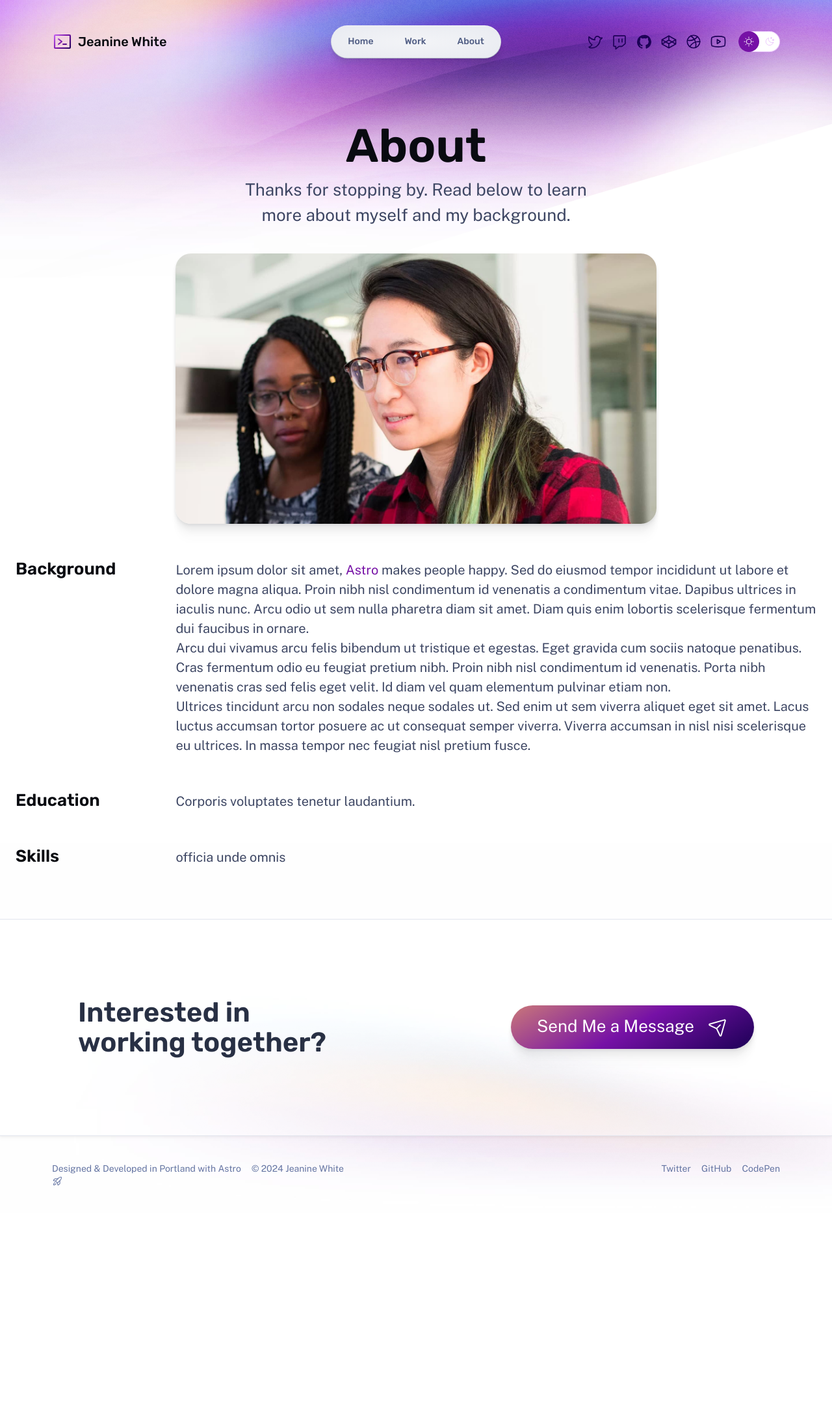
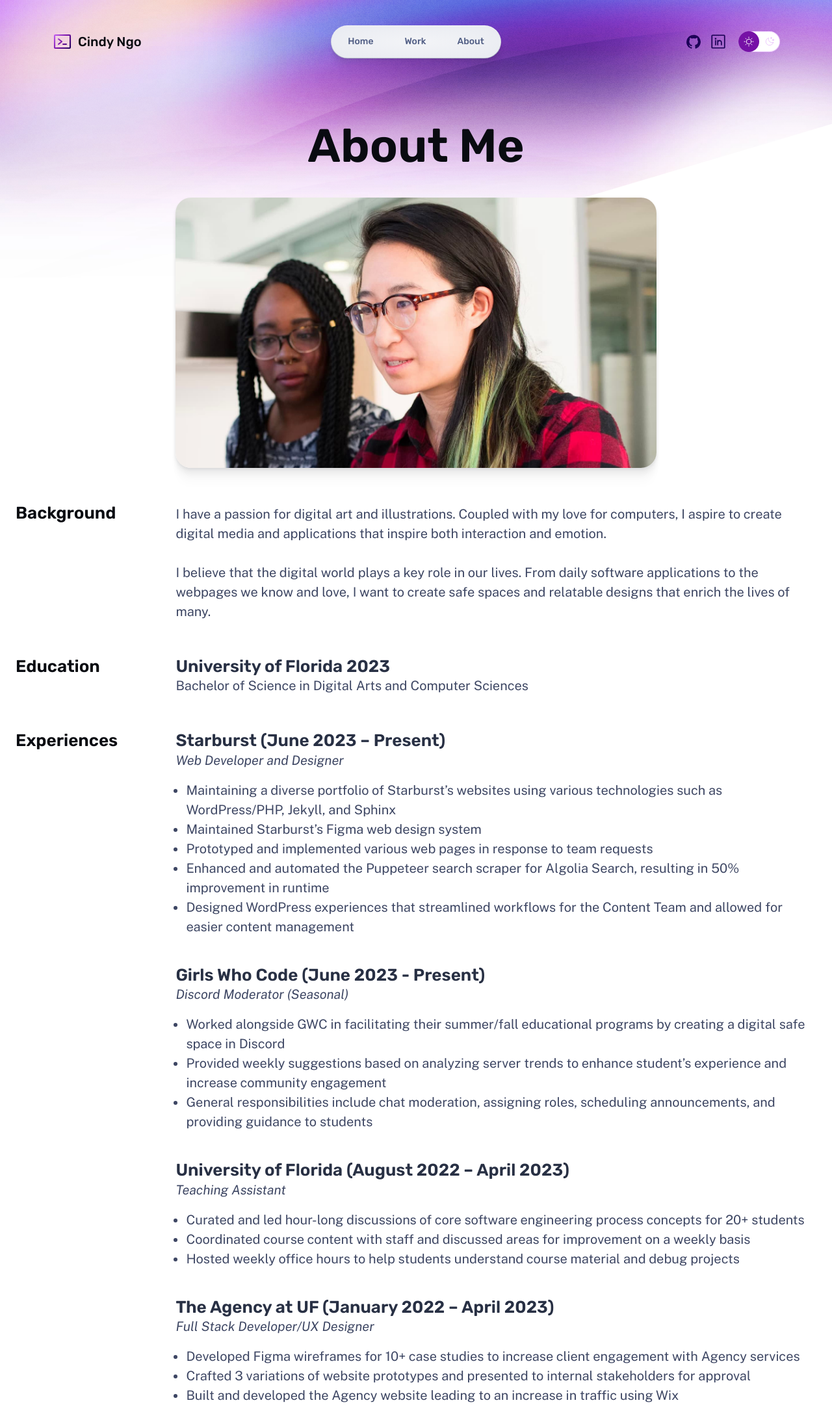
Before and after one commit to cindyngo44/cindyngo44.github.io, an Astro site: page /about in a window 1280 px wide. Shown: the top 2165 px of the page at 65% size. Before the commit the page ends 1866 px from the top, so only its background shows below. Built offline with nearby package versions, Linux system fonts and the light colour scheme; Astro itself is replaced by a stand-in of ours.

Commit message:
Added new content

```diff
--- a/src/components/ContactCTA.astro
+++ b/src/components/ContactCTA.astro
@@ -4,8 +4,8 @@ import Icon from './Icon.astro';
 ---
 
 <aside>
-	<h2>Interested in working together?</h2>
-	<CallToAction href="mailto:me@example.com">
+	<h2>Let's work together!</h2>
+	<CallToAction href="mailto:ngo-cindy@outlook.com">
 		Send Me a Message
 		<Icon icon="paper-plane-tilt" size="1.2em" />
 	</CallToAction>
--- a/src/components/Footer.astro
+++ b/src/components/Footer.astro
@@ -5,16 +5,11 @@ const currentYear = new Date().getFullYear();
 
 <footer>
 	<div class="group">
-		<p>
-			Designed & Developed in Portland with <a href="https://astro.build/">Astro</a>
-			<Icon icon="rocket-launch" size="1.2em" />
-		</p>
-		<p>&copy; {currentYear} Jeanine White</p>
+		<p>&copy; {currentYear} Cindy Ngo</p>
 	</div>
 	<p class="socials">
-		<a href="https://twitter.com/me"> Twitter</a>
-		<a href="https://github.com/me"> GitHub</a>
-		<a href="https://codepen.io/me"> CodePen</a>
+		<a href="https://www.linkedin.com/in/cindy-ngo44/"> LinkedIn</a>
+		<a href="https://github.com/cindyngo44"> GitHub</a>
 	</p>
 </footer>
 <style>
--- a/src/components/IconPaths.ts
+++ b/src/components/IconPaths.ts
@@ -35,4 +35,6 @@ export const iconPaths = {
 	'linkedin-logo': `<rect width="184" height="184" x="36" y="36" fill="none" stroke-linecap="round" stroke-linejoin="round" stroke-width="16" rx="8"/><path fill="none" stroke-linecap="round" stroke-linejoin="round" stroke-width="16" d="M120 112v64m-32-64v64m32-36a28 28 0 0 1 56 0v36"/><circle stroke="none" cx="88" cy="80" r="12"/>`,
 	'instagram-logo': `<circle cx="128" cy="128" r="40" fill="none" stroke-miterlimit="10" stroke-width="16"/><rect width="184" height="184" x="36" y="36" fill="none" stroke-linecap="round" stroke-linejoin="round" stroke-width="16" rx="48"/><circle cx="180" cy="76" r="12" stroke="none" />`,
 	'tiktok-logo': `<path fill="none" stroke-linecap="round" stroke-linejoin="round" stroke-width="16" d="M168 106a96 96 0 0 0 56 18V84a56 56 0 0 1-56-56h-40v128a28 28 0 1 1-40-25V89a68 68 0 1 0 80 67Z"/>`,
+	'paint-brush': `<path d="M232,32a8,8,0,0,0-8-8c-44.08,0-89.31,49.71-114.43,82.63A60,60,0,0,0,32,164c0,30.88-19.54,44.73-20.47,45.37A8,8,0,0,0,16,224H92a60,60,0,0,0,57.37-77.57C182.3,121.31,232,76.08,232,32ZM92,208H34.63C41.38,198.41,48,183.92,48,164a44,44,0,1,1,44,44Zm32.42-94.45q5.14-6.66,10.09-12.55A76.23,76.23,0,0,1,155,121.49q-5.9,4.94-12.55,10.09A60.54,60.54,0,0,0,124.42,113.55Zm42.7-2.68a92.57,92.57,0,0,0-22-22c31.78-34.53,55.75-45,69.9-47.91C212.17,55.12,201.65,79.09,167.12,110.87Z"></path>`,
+	'linkedin-logo': `<path d="M216,24H40A16,16,0,0,0,24,40V216a16,16,0,0,0,16,16H216a16,16,0,0,0,16-16V40A16,16,0,0,0,216,24Zm0,192H40V40H216V216ZM96,112v64a8,8,0,0,1-16,0V112a8,8,0,0,1,16,0Zm88,28v36a8,8,0,0,1-16,0V140a20,20,0,0,0-40,0v36a8,8,0,0,1-16,0V112a8,8,0,0,1,15.79-1.78A36,36,0,0,1,184,140ZM100,84A12,12,0,1,1,88,72,12,12,0,0,1,100,84Z"></path>`,
 };
--- a/src/components/MainHead.astro
+++ b/src/components/MainHead.astro
@@ -7,8 +7,8 @@ interface Props {
 }
 
 const {
-	title = 'Jeanine White: Personal Site',
-	description = 'The personal site of Jeanine White',
+	title = 'Cindy Ngo\'s Portfolio',
+	description = 'The portfolio of Cindy Ngo',
 } = Astro.props;
 ---
 
--- a/src/components/Nav.astro
+++ b/src/components/Nav.astro
@@ -12,12 +12,8 @@ const textLinks: { label: string; href: string }[] = [
 
 /** Icon links to social media — edit these with links to your profiles! */
 const iconLinks: { label: string; href: string; icon: keyof typeof iconPaths }[] = [
-	{ label: 'Twitter', href: 'https://twitter.com/me', icon: 'twitter-logo' },
-	{ label: 'Twitch', href: 'https://twitch.tv/me', icon: 'twitch-logo' },
-	{ label: 'GitHub', href: 'https://github.com/me', icon: 'github-logo' },
-	{ label: 'CodePen', href: 'https://codepen.io/me', icon: 'codepen-logo' },
-	{ label: 'dribbble', href: 'https://dribbble.com/me', icon: 'dribbble-logo' },
-	{ label: 'YouTube', href: 'https://www.youtube.com/@me/', icon: 'youtube-logo' },
+	{ label: 'GitHub', href: 'https://github.com/cindyngo44', icon: 'github-logo' },
+	{ label: 'LinkedIn', href: 'https://www.linkedin.com/in/cindy-ngo44/', icon: 'linkedin-logo' },
 ];
 ---
 
@@ -25,7 +21,7 @@ const iconLinks: { label: string; href: string; icon: keyof typeof iconPaths }[]
 	<div class="menu-header">
 		<a href="/" class="site-title">
 			<Icon icon="terminal-window" color="var(--accent-regular)" size="1.6em" gradient />
-			Jeanine White
+			Cindy Ngo
 		</a>
 		<menu-button>
 			<template>
--- a/src/pages/about.astro
+++ b/src/pages/about.astro
@@ -5,12 +5,12 @@ import ContactCTA from '../components/ContactCTA.astro';
 import Hero from '../components/Hero.astro';
 ---
 
-<BaseLayout title="About | Jeanine White" description="About Jeanine White Lorem Ipsum">
+<BaseLayout title="About | Cindy Ngo" description="About Cindy Ngo">
 	<div class="stack gap-20">
 		<main class="wrapper about">
 			<Hero
-				title="About"
-				tagline="Thanks for stopping by. Read below to learn more about myself and my background."
+				title="About Me"
+				tagline=""
 			>
 				<img
 					width="1553"
@@ -24,35 +24,69 @@ import Hero from '../components/Hero.astro';
 				<h2 class="section-title">Background</h2>
 				<div class="content">
 					<p>
-						Lorem ipsum dolor sit amet, <a href="https://astro.build/">Astro</a> makes people happy.
-						Sed do eiusmod tempor incididunt ut labore et dolore magna aliqua. Proin nibh nisl condimentum
-						id venenatis a condimentum vitae. Dapibus ultrices in iaculis nunc. Arcu odio ut sem nulla
-						pharetra diam sit amet. Diam quis enim lobortis scelerisque fermentum dui faucibus in ornare.
+						I have a passion for digital art and illustrations. Coupled
+						with my love for computers, I aspire to create digital media and applications that
+						inspire both interaction and emotion.
 					</p>
+					<br/>
 					<p>
-						Arcu dui vivamus arcu felis bibendum ut tristique et egestas. Eget gravida cum sociis
-						natoque penatibus. Cras fermentum odio eu feugiat pretium nibh. Proin nibh nisl
-						condimentum id venenatis. Porta nibh venenatis cras sed felis eget velit. Id diam vel
-						quam elementum pulvinar etiam non.
-					</p>
-					<p>
-						Ultrices tincidunt arcu non sodales neque sodales ut. Sed enim ut sem viverra aliquet
-						eget sit amet. Lacus luctus accumsan tortor posuere ac ut consequat semper viverra.
-						Viverra accumsan in nisl nisi scelerisque eu ultrices. In massa tempor nec feugiat nisl
-						pretium fusce.
+						I believe that the digital world plays a key role in our lives. From daily software
+						applications to the webpages we know and love, I want to create safe spaces and relatable
+						designs that enrich the lives of many.
 					</p>
 				</div>
 			</section>
 			<section>
 				<h2 class="section-title">Education</h2>
 				<div class="content">
-					<p>Corporis voluptates tenetur laudantium.</p>
+					<h5>University of Florida 2023</h5>
+					<p>Bachelor of Science in Digital Arts and Computer Sciences</p>
 				</div>
 			</section>
 			<section>
-				<h2 class="section-title">Skills</h2>
+				<h2 class="section-title">Experiences</h2>
 				<div class="content">
-					<p>officia unde omnis</p>
+					<h5>Starburst (June 2023 – Present)</h5>
+					<span class="role">Web Developer and Designer</span>
+					<ul>
+						<li>Maintaining a diverse portfolio of Starburst’s websites using various technologies such as WordPress/PHP, Jekyll, and Sphinx</li>
+						<li>Maintained Starburst’s Figma web design system</li>
+						<li>Prototyped and implemented various web pages in response to team requests</li>
+						<li>Enhanced and automated the Puppeteer search scraper for Algolia Search, resulting in 50% improvement in runtime</li>
+						<li>Designed WordPress experiences that streamlined workflows for the Content Team and allowed for easier content management</li>
+					</ul>
+					<br/>
+					<h5>Girls Who Code (June 2023 - Present)</h5>
+					<span class="role">Discord Moderator (Seasonal)</span>
+					<ul>
+						<li>Worked alongside GWC in facilitating their summer/fall educational programs by creating a digital safe space in Discord</li>
+						<li>Provided weekly suggestions based on analyzing server trends to enhance student’s experience and increase community engagement</li>
+						<li>General responsibilities include chat moderation, assigning roles, scheduling announcements, and providing guidance to students</li>
+					</ul>
+					<br/>
+					<h5>University of Florida (August 2022 – April 2023)</h5>
+					<span class="role">Teaching Assistant</span>
+					<ul>
+						<li>Curated and led hour-long discussions of core software engineering process concepts for 20+ students</li>
+						<li>Coordinated course content with staff and discussed areas for improvement on a weekly basis</li>
+						<li>Hosted weekly office hours to help students understand course material and debug projects</li>
+					</ul>
+					<br/>
+					<h5>The Agency at UF (January 2022 – April 2023)</h5>
+					<span class="role">Full Stack Developer/UX Designer</span>
+					<ul>
+						<li>Developed Figma wireframes for 10+ case studies to increase client engagement with Agency services</li>
+						<li>Crafted 3 variations of website prototypes and presented to internal stakeholders for approval</li>
+						<li>Built and developed the Agency website leading to an increase in traffic using Wix</li>
+					</ul>
+					<br/>
+					<h5>Starburst (June 2022 – August 2022)</h5>
+					<span class="role">Web Development and Design Intern</span>
+					<ul>
+						<li>Reconstructed the user experience of the entire company’s documentation through HTML/CSS/JavaScript/Bootstrap/Shopify Liquid over the course of 13 weeks across all devices</li>
+						<li>Developed 20+ icons based on company branding using architectural diagram specifications in Figma</li>
+						<li>Communicated daily between UX designers and Information Engineers about new frontend features and their feasibility</li>
+					</ul>
 				</div>
 			</section>
 		</main>
@@ -87,6 +121,16 @@ import Hero from '../components/Hero.astro';
 		color: var(--gray-0);
 	}
 
+	ul {
+    list-style: disc;
+    margin: 1rem;
+    padding: 0;
+	}
+
+	.role {
+            font-style: italic;
+        }
+
 	.content {
 		grid-column: 2 / 4;
 	}
--- a/src/pages/index.astro
+++ b/src/pages/index.astro
@@ -30,29 +30,27 @@ const projects = (await getCollection('work'))
 		<div class="wrapper stack gap-8 lg:gap-20">
 			<header class="hero">
 				<Hero
-					title="Hello, my name is Jeanine White"
-					tagline="I am a Creative Developer who is currently based in Portland, Oregon."
+					title="Hi, I'm Cindy"
+					tagline="I'm an Asian-American artist, designer, and developer! My goal is to create inclusive designs that celebrate our different identities. By day, I'm an engineer. By night, I'm an avid creator."
 					align="start"
 				>
 					<div class="roles">
-						<Pill><Icon icon="code" size="1.33em" /> Developer</Pill>
-						<Pill><Icon icon="microphone-stage" size="1.33em" /> Speaker</Pill>
-						<Pill><Icon icon="pencil-line" size="1.33em" /> Writer</Pill>
+						<Pill><Icon icon="code" size="1.33em" />Developer</Pill>
+						<Pill><Icon icon="paint-brush" size="1.33em" /> Artist</Pill>
 					</div>
 				</Hero>
 
 				<img
-					alt="Jeanine White smiling in a red plaid shirt and tortoise shell glasses"
-					width="480"
-					height="620"
-					src="/assets/portrait.jpg"
+					alt="TODO"
+					width="600"
+					src="/assets/homepage_profile.jpg"
 				/>
 			</header>
 
-			<Skills />
+			<!-- <Skills /> -->
 		</div>
 
-		<main class="wrapper stack gap-20 lg:gap-48">
+		<!-- <main class="wrapper stack gap-20 lg:gap-48">
 			<section class="section with-background with-cta">
 				<header class="section-header stack gap-2 lg:gap-4">
 					<h3>Selected Work</h3>
@@ -100,9 +98,9 @@ const projects = (await getCollection('work'))
 					</Grid>
 				</div>
 			</section>
-		</main>
+		</main> -->
 
-		<ContactCTA />
+		<!-- <ContactCTA /> -->
 	</div>
 </BaseLayout>
 
@@ -119,19 +117,19 @@ const projects = (await getCollection('work'))
 	}
 
 	.hero img {
-		aspect-ratio: 5 / 4;
+		aspect-ratio: 4/4;
 		object-fit: cover;
 		object-position: top;
-		border-radius: 1.5rem;
+		border-radius: 100%;
 		box-shadow: var(--shadow-md);
 	}
 
 	@media (min-width: 50em) {
 		.hero {
 			display: grid;
-			grid-template-columns: 6fr 4fr;
+			grid-template-columns: 6fr 6fr;
 			padding-inline: 2.5rem;
-			gap: 3.75rem;
+			gap: 2rem;
 		}
 
 		.roles {
@@ -141,8 +139,8 @@ const projects = (await getCollection('work'))
 		}
 
 		.hero img {
-			aspect-ratio: 3 / 4;
-			border-radius: 4.5rem;
+			aspect-ratio: 4/4;
+			border-radius: 100%;
 			object-fit: cover;
 		}
 	}
--- a/src/pages/work.astro
+++ b/src/pages/work.astro
@@ -14,14 +14,14 @@ const projects = (await getCollection('work')).sort(
 ---
 
 <BaseLayout
-	title="My Work | Jeanine White"
-	description="Learn about Jeanine White's most recent projects"
+	title="Technical Work | Cindy Ngo"
+	description="Learn about Cindy Ngo's Technical Work"
 >
 	<div class="stack gap-20">
 		<main class="wrapper stack gap-8">
 			<Hero
-				title="My Work"
-				tagline="See my most recent projects below to get an idea of my past experience."
+				title="Technical Work"
+				tagline="Preview some of my most recent works to get an idea of my experiences"
 				align="start"
 			/>
 			<Grid variant="offset">
@@ -34,6 +34,6 @@ const projects = (await getCollection('work')).sort(
 				}
 			</Grid>
 		</main>
-		<ContactCTA />
+		<!-- <ContactCTA /> -->
 	</div>
 </BaseLayout>
--- a/src/styles/global.css
+++ b/src/styles/global.css
@@ -192,7 +192,7 @@ h5 {
 
 .wrapper {
 	width: 100%;
-	max-width: 83rem;
+	max-width: 100rem;
 	margin-inline: auto;
 	padding-inline: 1.5rem;
 }
```
Also changed, not shown: public/assets/homepage_profile.jpg (added), public/assets/portrait.jpg (deleted).
